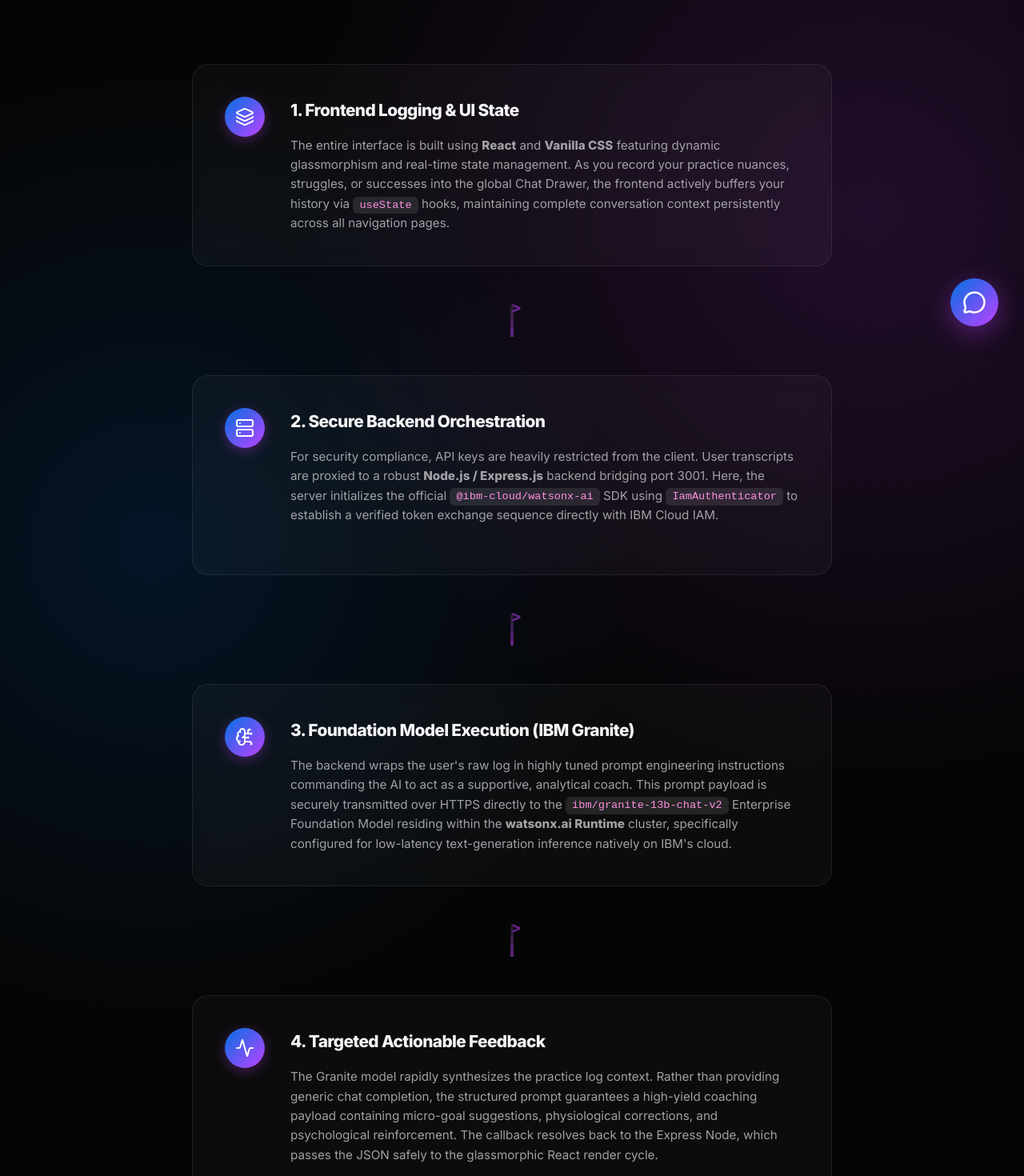
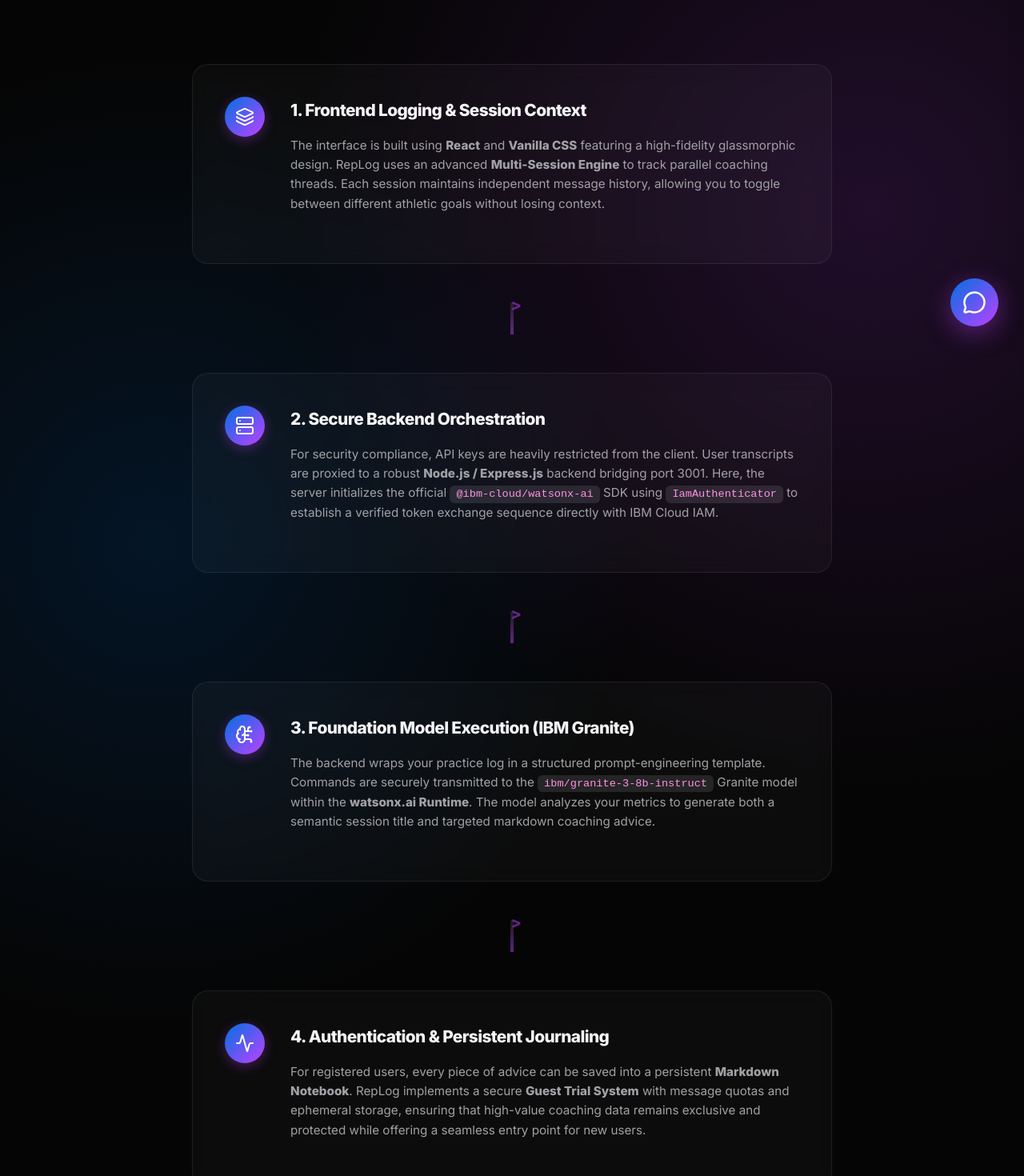
Before and after one commit to Chima200057/RepLog, a React (Vite) app: page /how-it-works in a window 1280 px wide. Shown: the part 360-1830 px from the top of the page at 80% size. Built offline with nearby package versions, Linux system fonts and the light colour scheme.

Commit message:
docs: finalized Technical Documentation and README

```diff
--- a/src/pages/HowItWorks.jsx
+++ b/src/pages/HowItWorks.jsx
@@ -16,8 +16,8 @@
           <div className="hiw-step" style={{ width: '100%', flexDirection: 'row', alignItems: 'flex-start', gap: '2rem', padding: '2.5rem' }}>
             <div className="step-number" style={{ flexShrink: 0 }}><Layers size={24} /></div>
             <div className="step-content">
-              <h3>1. Frontend Logging & UI State</h3>
-              <p>The entire interface is built using <strong>React</strong> and <strong>Vanilla CSS</strong> featuring dynamic glassmorphism and real-time state management. As you record your practice nuances, struggles, or successes into the global Chat Drawer, the frontend actively buffers your history via <code>useState</code> hooks, maintaining complete conversation context persistently across all navigation pages.</p>
+              <h3>1. Frontend Logging & Session Context</h3>
+              <p>The interface is built using <strong>React</strong> and <strong>Vanilla CSS</strong> featuring a high-fidelity glassmorphic design. RepLog uses an advanced <strong>Multi-Session Engine</strong> to track parallel coaching threads. Each session maintains independent message history, allowing you to toggle between different athletic goals without losing context.</p>
             </div>
           </div>
 
@@ -37,7 +37,7 @@
             <div className="step-number" style={{ flexShrink: 0 }}><BrainCircuit size={24} /></div>
             <div className="step-content">
               <h3>3. Foundation Model Execution (IBM Granite)</h3>
-              <p>The backend wraps the user's raw log in highly tuned prompt engineering instructions commanding the AI to act as a supportive, analytical coach. This prompt payload is securely transmitted over HTTPS directly to the <code>ibm/granite-13b-chat-v2</code> Enterprise Foundation Model residing within the <strong>watsonx.ai Runtime</strong> cluster, specifically configured for low-latency text-generation inference natively on IBM's cloud.</p>
+              <p>The backend wraps your practice log in a structured prompt-engineering template. Commands are securely transmitted to the <code>ibm/granite-3-8b-instruct</code> Granite model within the <strong>watsonx.ai Runtime</strong>. The model analyzes your metrics to generate both a semantic session title and targeted markdown coaching advice.</p>
             </div>
           </div>
 
@@ -46,8 +46,8 @@
           <div className="hiw-step" style={{ width: '100%', flexDirection: 'row', alignItems: 'flex-start', gap: '2rem', padding: '2.5rem' }}>
             <div className="step-number" style={{ flexShrink: 0 }}><Activity size={24} /></div>
             <div className="step-content">
-              <h3>4. Targeted Actionable Feedback</h3>
-              <p>The Granite model rapidly synthesizes the practice log context. Rather than providing generic chat completion, the structured prompt guarantees a high-yield coaching payload containing micro-goal suggestions, physiological corrections, and psychological reinforcement. The callback resolves back to the Express Node, which passes the JSON safely to the glassmorphic React render cycle.</p>
+              <h3>4. Authentication & Persistent Journaling</h3>
+              <p>For registered users, every piece of advice can be saved into a persistent <strong>Markdown Notebook</strong>. RepLog implements a secure <strong>Guest Trial System</strong> with message quotas and ephemeral storage, ensuring that high-value coaching data remains exclusive and protected while offering a seamless entry point for new users.</p>
             </div>
           </div>
 
```
Also changed, not shown: 1 other file (tests, documents, lock files or other folders).
